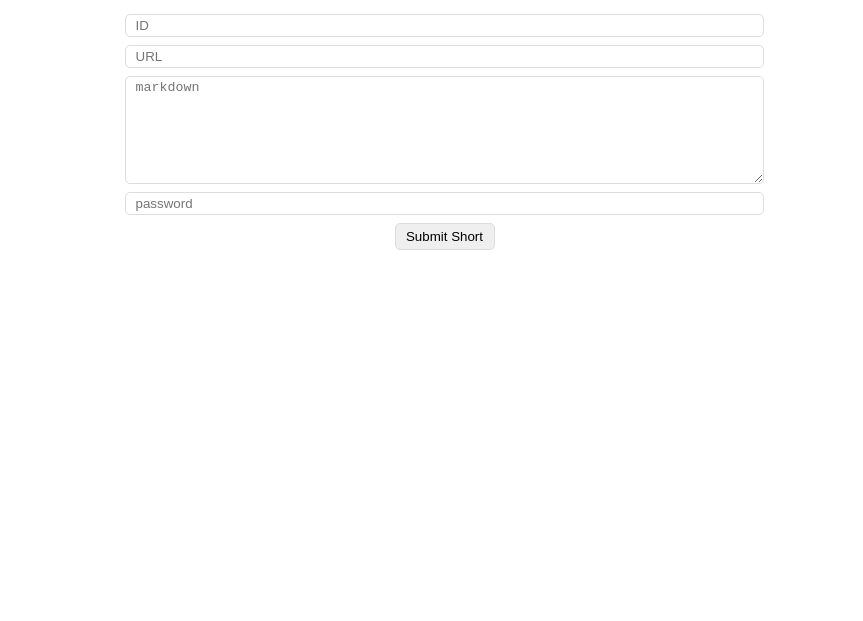
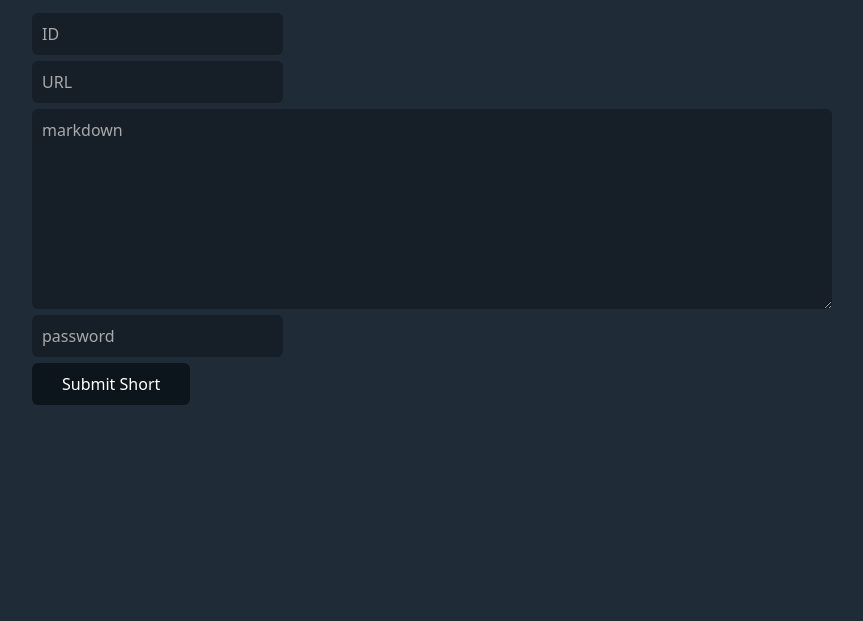
Before and after one commit to neelr/marker, a website: page views/index.html in a window 1280 px wide. Shown: the part 179-800 px from the top of the page, without its empty margins (208-1071 px from the left). Drawn offline with nearby package versions, Linux system fonts and the light colour scheme; files that its build step writes are made by us from their sources.

Commit message:
add water.css

```diff
--- a/public/style.css
+++ b/public/style.css
@@ -1,21 +1,13 @@
-body,html {
-    margin:0;
+.container {
+    max-width: 38rem;
+    padding: 2rem;
+    margin: auto;
     font-family: system-ui, 'Helvetica', 'Segoe UI', sans-serif;
 }
 body {
     display:flex;
 }
-.container {
-    margin-left: auto;
-    margin-right: auto;
-    width:50vw;
-    padding-left: 25px;
-}
-@media only screen and (max-width:724px) {
-    .container {
-        width:90vw;
-    }
-}
+
 input, textarea {
     -webkit-transition: all 0.30s ease-in-out;
     -moz-transition: all 0.30s ease-in-out;
@@ -40,11 +32,13 @@ input[type="submit"] {
     width:100px;
     margin-left:auto;
     margin-right:auto;
+    margin-top: 8px;
     padding:5px !important;
 }
 input[type="submit"]:hover {
     cursor: pointer;
     border: 1px solid rgba(81, 203, 238, 1);
+    box-shadow: 0 0 5px rgba(81, 203, 238, 1);
 }
 .top {
     margin-left:auto;
--- a/views/index.html
+++ b/views/index.html
@@ -5,22 +5,23 @@
     <meta charset="UTF-8">
     <meta name="viewport" content="width=device-width, initial-scale=1.0">
     <title>marker</title>
-    <link rel="stylesheet" href="/static/style.css"/>
+    <link rel="stylesheet" href="/static/tyle.css"/>
     <meta property="title" content="marker"/>
     <meta property="description" content="Shorten url's and make markdown pages!"/>
+    <link rel="stylesheet" href="https://cdn.jsdelivr.net/gh/kognise/water.css@latest/dist/dark.min.css">
 </head>
 
 <body>
     <div class="container">
         <div style="display:flex; margin-top: 10px;">
-            <a class="top" href="https://github.com/neelr/marker">@neelr/marker</a>
+            <a style="margin-left:auto;margin-right:auto;" href="https://github.com/neelr/marker">@neelr/marker</a>
         </div>
         <h1>Hi. This is marker.</h1>
         <p>Shorten your links or make a markup document! Fill in the ID and the markup or the url and enter a password to change it in the future!</p>
-        <form style="display: flex;flex-direction: column;" method="POST" action="/create">
+        <form method="POST" action="/create">
             <input type="text" name="id" placeholder="ID" required/>
             <input type="url" name="url" placeholder="URL"/>
-            <textarea style="height:100px" name="markdown" placeholder="markdown"></textarea>
+            <textarea style="height:25vh;" name="markdown" placeholder="markdown"></textarea>
             <input type="password" name="password" placeholder="password" required/>
             <input type="submit" value="Submit Short"/>
         </form>
```
Also changed, not shown: public/template.html (+3 -2 lines).
